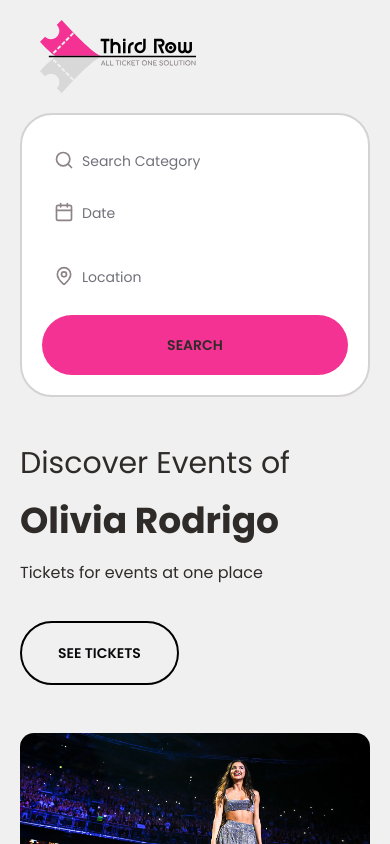
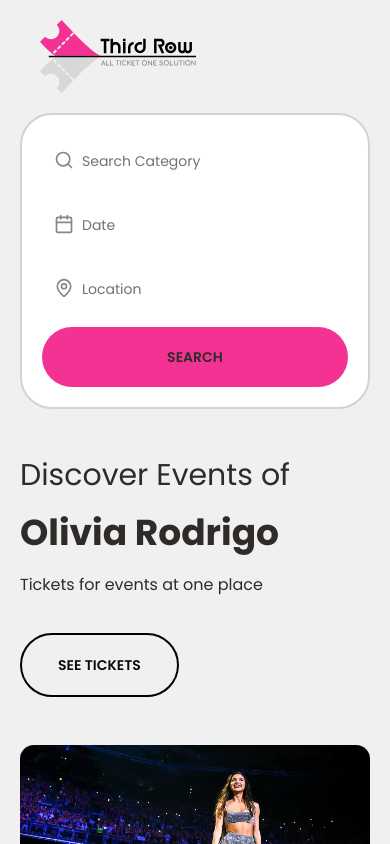
Before and after one commit to arsallanShahab/third-row, a React (Vite) app: page / in a window 390 px wide. Shown: the top 844 px of the page. Built offline with nearby package versions, Linux system fonts and the light colour scheme.

Commit message:
Add gap to flex container for improved spacing in layout

```diff
--- a/src/pages/home/index.tsx
+++ b/src/pages/home/index.tsx
@@ -103,7 +103,7 @@
         className="section bg-[var(--zinc)]"
         gap="3xl"
       >
-        <div className="flex flex-row justify-between items-center flex-wrap sm:flex-nowrap p-5 bg-white md:rounded-[99px] rounded-4xl border-2 border-[#D5D2D3] ">
+        <div className="flex flex-row justify-between items-center flex-wrap sm:flex-nowrap gap-3 p-5 bg-white md:rounded-[99px] rounded-4xl border-2 border-[#D5D2D3] ">
           <FlexContainer
             alignItems="center"
             gap="none"
```
